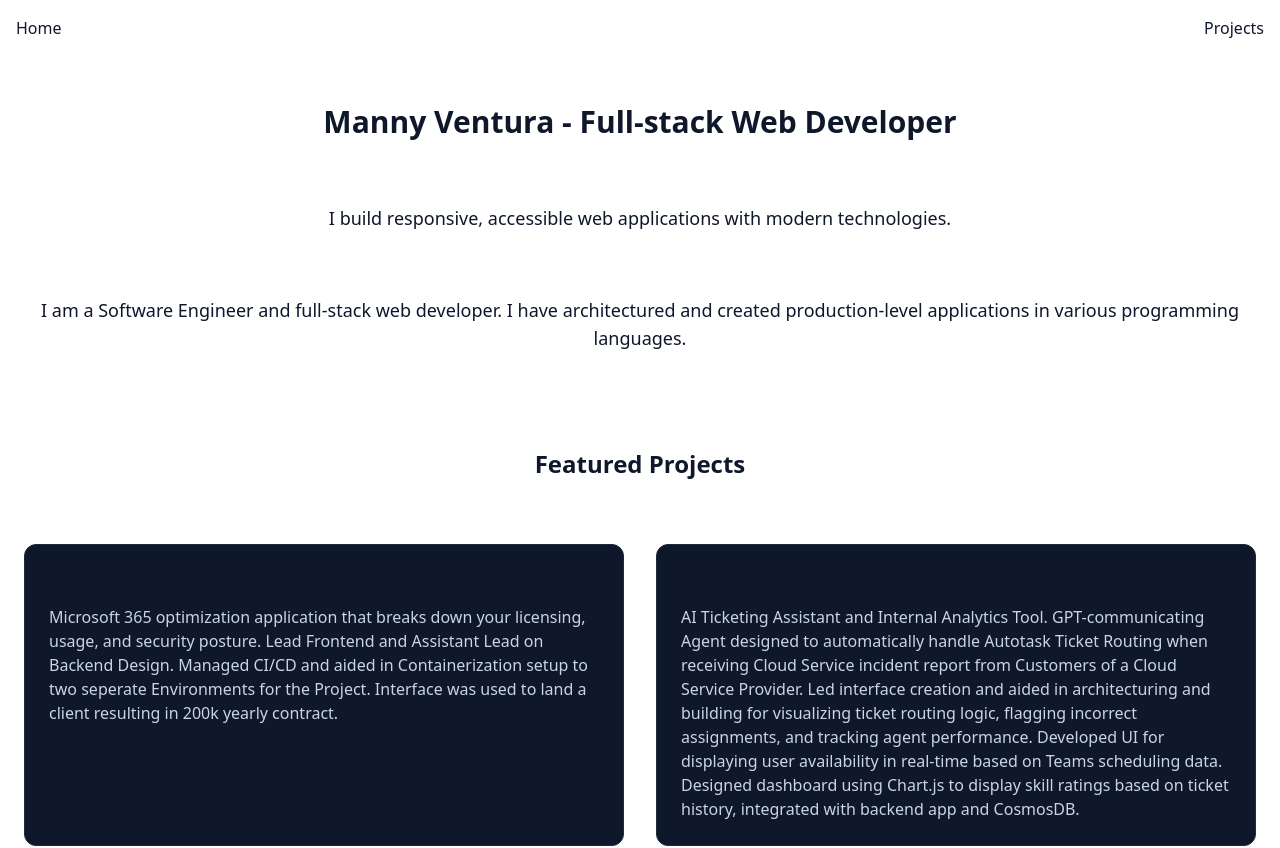
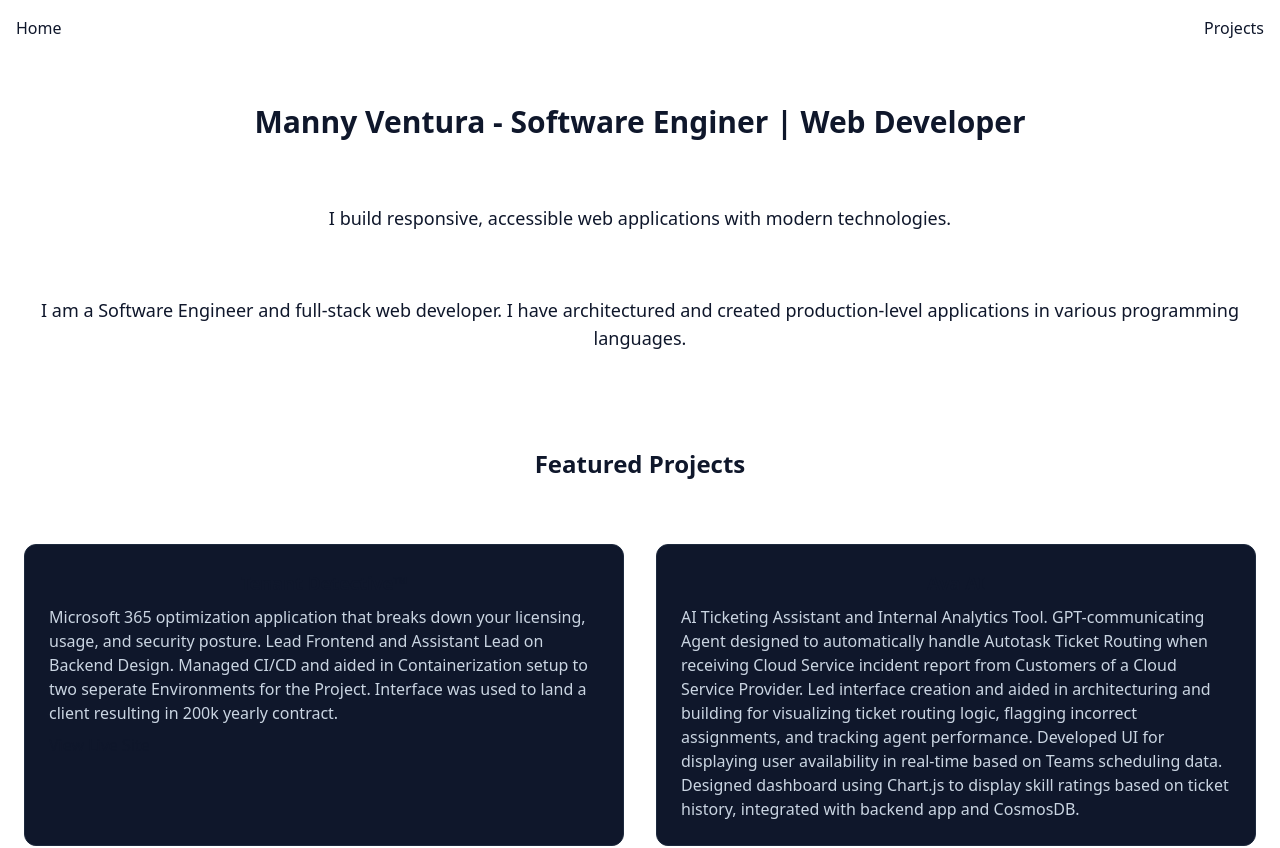
Before and after one commit to Manny-Ventura/my-next-portfolio, a Next.js app: page / in a window 1280 px wide. Shown: the top 848 px of the page. Built offline with nearby package versions, Linux system fonts and the light colour scheme.

Commit message:
homepage title adjustment

```diff
--- a/src/app/page.tsx
+++ b/src/app/page.tsx
@@ -8,7 +8,9 @@
   return (
     <>
       <section className="flex flex-col items-center space-y-16">
-        <h1 className="text-center text-3xl font-bold">Manny Ventura - Full-stack Web Developer</h1>
+        <h1 className="text-center text-3xl font-bold">
+          Manny Ventura - Software Enginer | Web Developer
+        </h1>
         <p className="text-lg">
           I build responsive, accessible web applications with modern technologies.
         </p>
```
